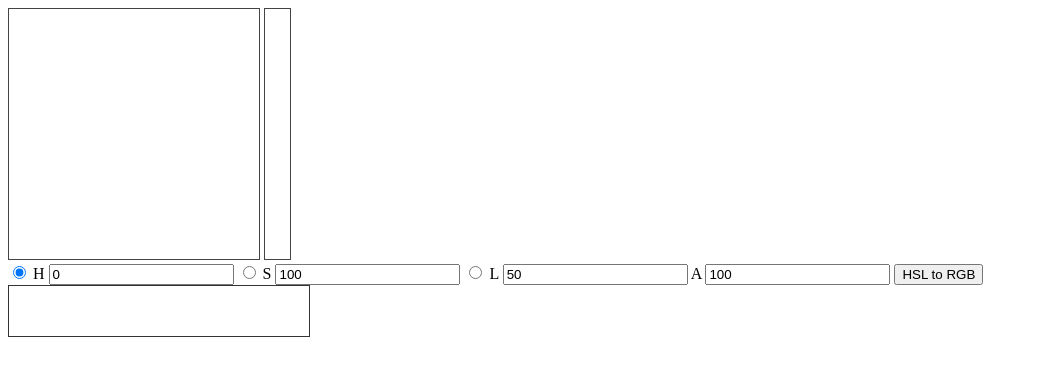
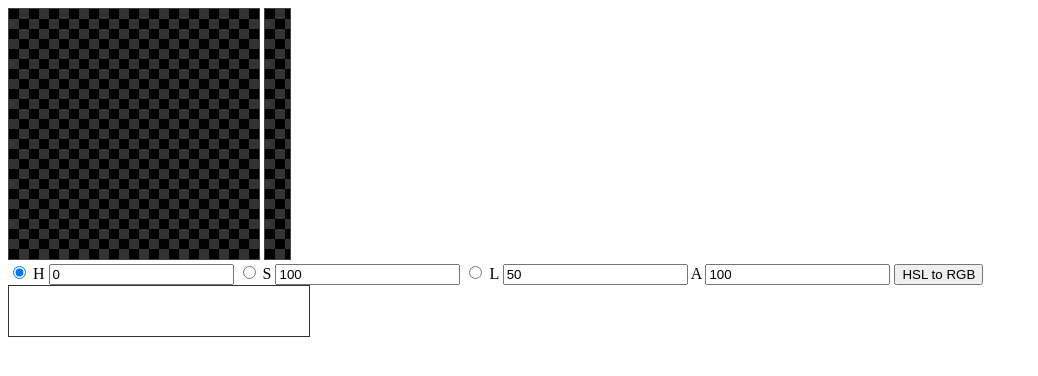
Before and after one commit to lotabout/color-picker, a plain HTML site: page index.html in a window 1280 px wide. Shown: the whole page, without its empty margins (0-1038 px from the left). Drawn offline with Linux system fonts and the light colour scheme.

Commit message:
[style] add missing css.

```diff
--- a/css/style.css
+++ b/css/style.css
@@ -14,11 +14,46 @@
     width: 300px;
     height: 50px;
     border: 1px solid #333;
+    position: relative;
+    background-color: white;
 }
 
 canvas {
     width: 100%;
     height: 100%;
+}
+
+canvas,
+.canvas {
+    background: transparent;
+}
+
+.palette,
+.horizontal-line,
+.vertical-line,
+canvas,
+.canvas {
+    -webkit-touch-callout: none;
+    -webkit-user-select: none;
+    -khtml-user-select: none;
+    -moz-user-select: none;
+    -ms-user-select: none;
+    user-select: none;
+}
+
+.canvas::before,
+#RGB-preview::before {
+    background: black;
+    background-image: linear-gradient(45deg, rgba(255, 255, 255, 0.2) 25%, transparent 25%, transparent 75%, rgba(255, 255, 255, 0.2) 75%, rgba(255, 255, 255, 0.2)), linear-gradient(45deg, rgba(255, 255, 255, 0.2) 25%, transparent 25%, transparent 75%, rgba(255, 255, 255, 0.2) 75%, rgba(255, 255, 255, 0.2));
+    background-position: 0 0px, 10px 10px;
+    background-size: 20px 20px;
+    content: '';
+    position: absolute;
+    top: 0;
+    bottom: 0;
+    left: 0;
+    right: 0;
+    z-index: -2;
 }
 
 .canvas {
```
